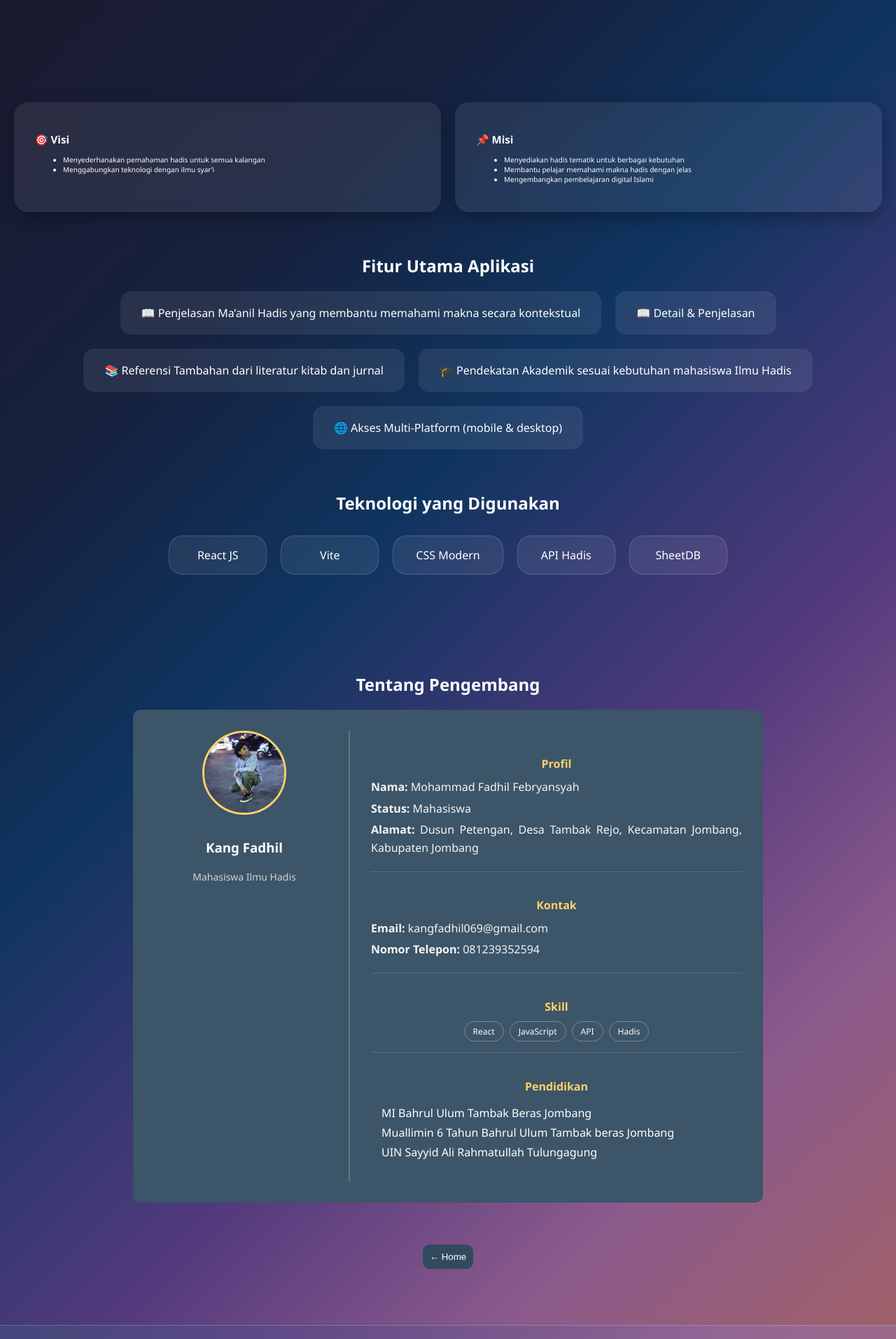
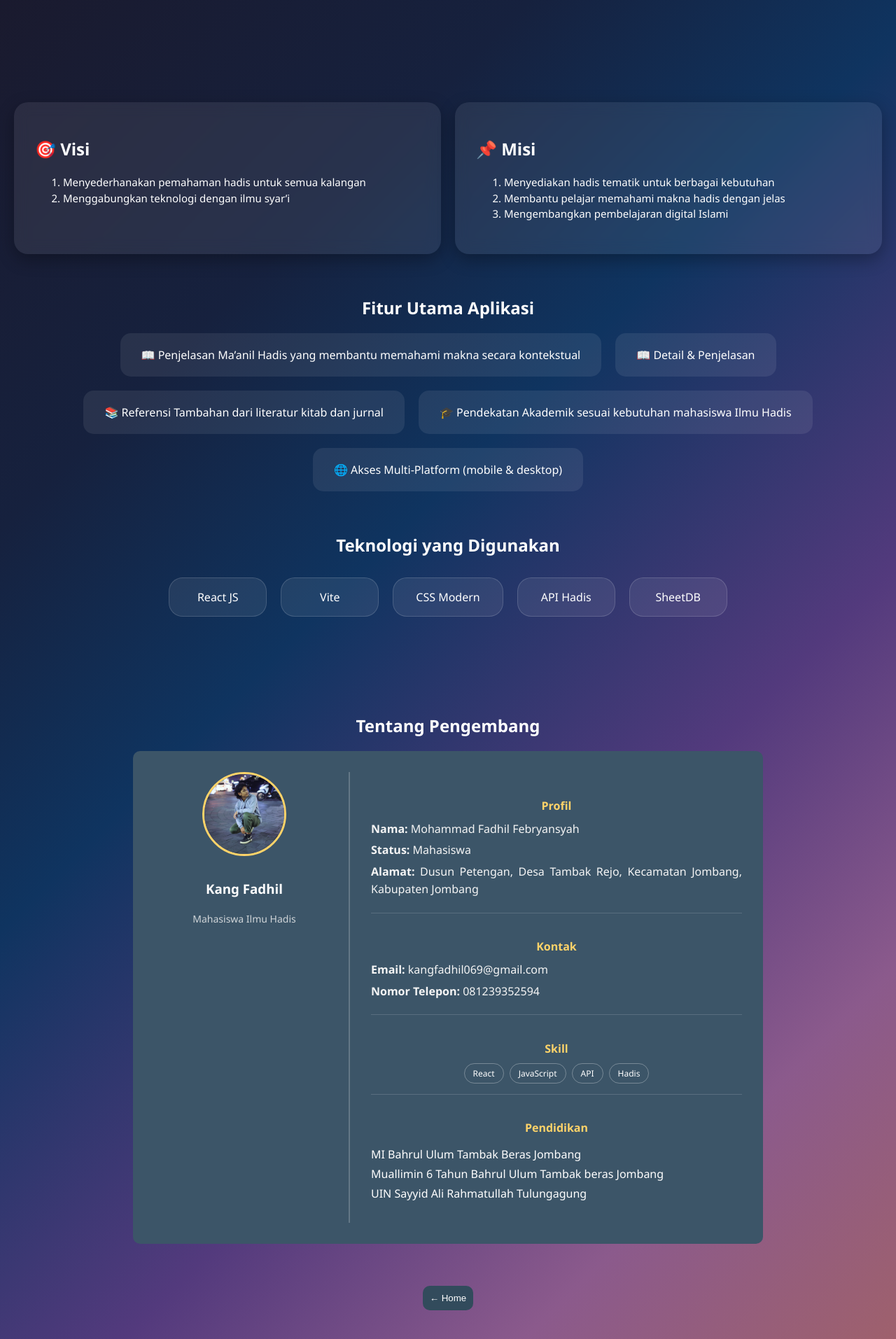
Before and after one commit to mfadhil1477/MAHI1277, a React (Vite) app: page /about in a window 1280 px wide. Shown: the part 650-2563 px from the top of the page at 70% size. Built offline with nearby package versions, Linux system fonts and the light colour scheme.

Commit message:
update dikit

```diff
--- a/src/pages/about/About.css
+++ b/src/pages/about/About.css
@@ -57,6 +57,12 @@
 
 .card:hover {
   transform: translateY(-5px);
+}
+
+.card li {
+  line-height: 1.5;
+  font-size: 15px;
+  list-style-type:decimal;
 }
 
 /* VISI MISI */
@@ -234,7 +240,7 @@
 
 /* LIST */
 .section ul {
-  padding-left: 15px;
+  padding-left: 0px;
   list-style: none;
   text-align: justify;
 
--- a/src/pages/maani/MaaniPage.css
+++ b/src/pages/maani/MaaniPage.css
@@ -1,6 +1,4 @@
-.card{
-    font-size: 10px;
-}
+
 .para{
     font-size: 18px;
 }
```
